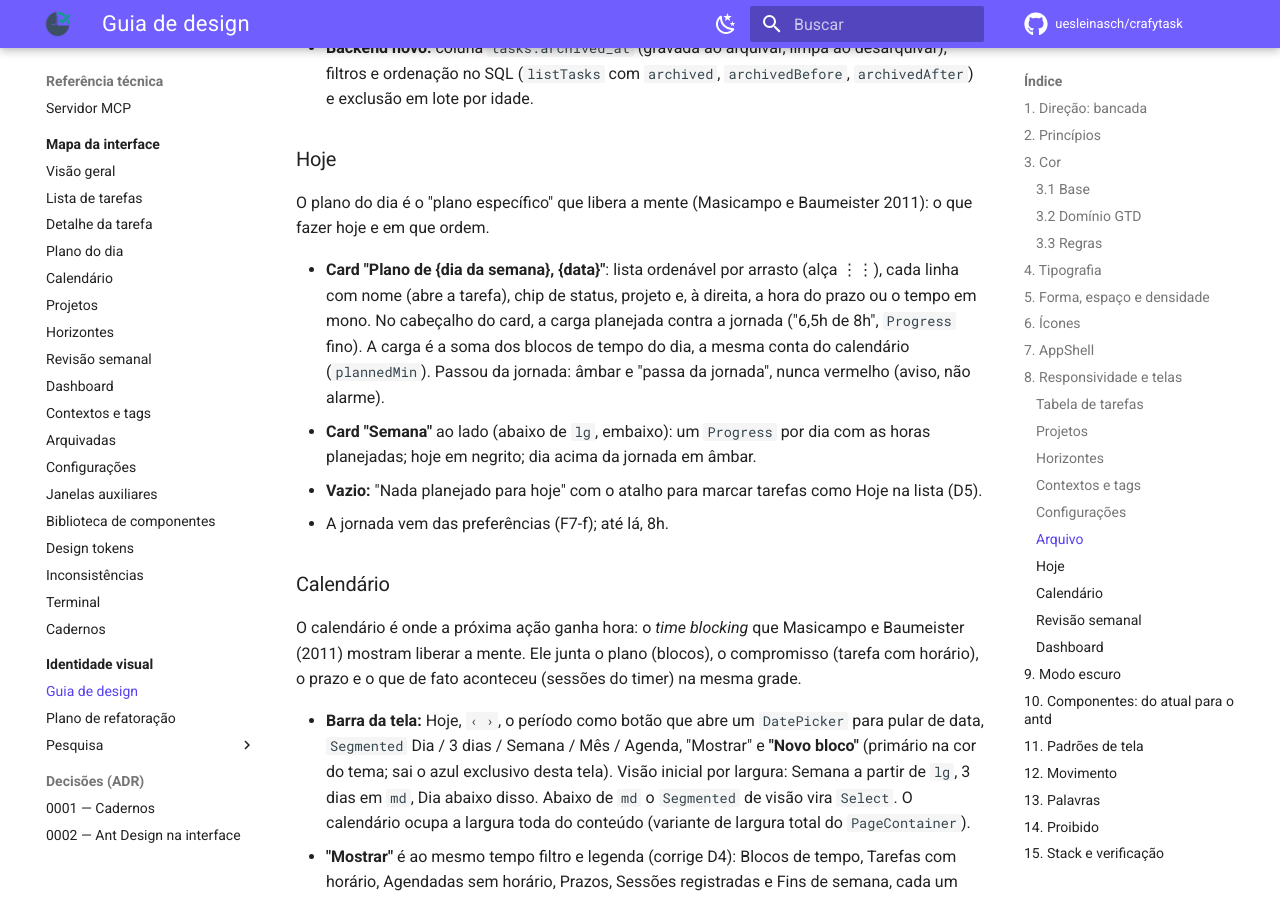
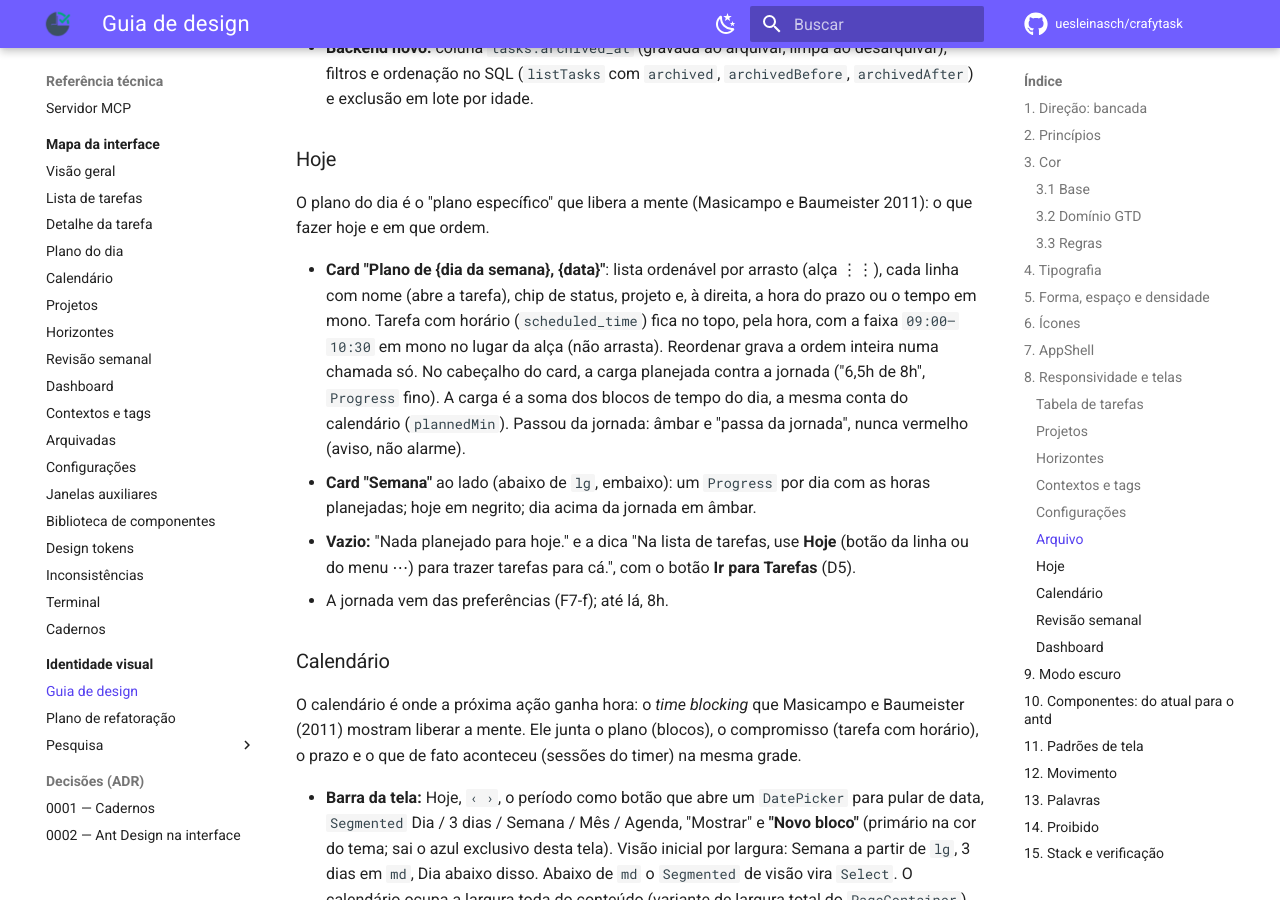
Before and after one commit to uesleinasch/crafytask, an MkDocs documentation site: the page built from docs/design/guia-de-design.md, in a window 1280 px wide and 900 px high, scrolled down 19177 px. Built offline with MkDocs 1.6.1 and Material for MkDocs 9.7.7, drawn with Linux system fonts in a browser that asks for light colours; some web fonts are replaced; comment, search, counter and statistics services are not loaded.

Commit message:
docs(design): mockup do plano do dia com jornada, vazio e horário fixo

```diff
--- a/docs/design/guia-de-design.md
+++ b/docs/design/guia-de-design.md
@@ -579,12 +579,15 @@ fazer hoje e em que ordem.
 
 - **Card "Plano de {dia da semana}, {data}"**: lista ordenável por arrasto (alça ⋮⋮), cada linha com
   nome (abre a tarefa), chip de status, projeto e, à direita, a hora do prazo ou o tempo em mono.
+  Tarefa com horário (`scheduled_time`) fica no topo, pela hora, com a faixa `09:00–10:30` em mono no
+  lugar da alça (não arrasta). Reordenar grava a ordem inteira numa chamada só.
   No cabeçalho do card, a carga planejada contra a jornada ("6,5h de 8h", `Progress` fino). A carga
   é a soma dos blocos de tempo do dia, a mesma conta do calendário (`plannedMin`). Passou da
   jornada: âmbar e "passa da jornada", nunca vermelho (aviso, não alarme).
 - **Card "Semana"** ao lado (abaixo de `lg`, embaixo): um `Progress` por dia com as horas
   planejadas; hoje em negrito; dia acima da jornada em âmbar.
-- **Vazio:** "Nada planejado para hoje" com o atalho para marcar tarefas como Hoje na lista (D5).
+- **Vazio:** "Nada planejado para hoje." e a dica "Na lista de tarefas, use **Hoje** (botão da linha
+  ou do menu ⋯) para trazer tarefas para cá.", com o botão **Ir para Tarefas** (D5).
 - A jornada vem das preferências (F7-f); até lá, 8h.
 
 ### Calendário
```
Also changed, not shown: docs/design/plano-de-refatoracao.md (+1 -1 lines), docs/design/prototipo/checklist.json (+10 -0 lines), docs/design/prototipo/index.html (+26 -10 lines).
